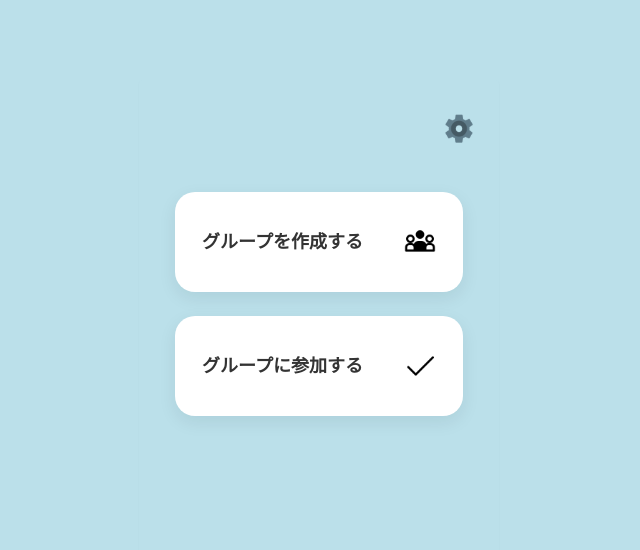
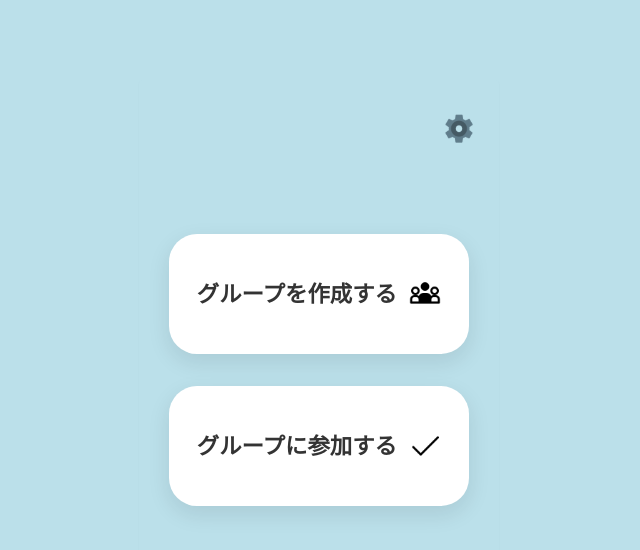
Before and after one commit to halt0413/giiku, a Next.js app in the folder apps/frontend/: page /group/groupactions in a window 1280 px wide. Shown: the top 550 px of the page, without its empty margins (321-961 px from the left). Built offline with nearby package versions, Linux system fonts and the light colour scheme.

Commit message:
スタイルの調整: GroupButtonとActionButtonのCSSを更新し、サイズや余白を改善

```diff
--- a/apps/frontend/src/app/group/_components/GroupButton/index.module.css
+++ b/apps/frontend/src/app/group/_components/GroupButton/index.module.css
@@ -2,8 +2,8 @@
   display: flex;
   flex-direction: column;
   align-items: center;
-  gap: 24px;
-  padding-top: 48px;
+  gap: 32px;
+  padding-top: 90px;
 }
 
 .inner {
@@ -14,7 +14,7 @@
 }
 
 .text {
-  font-size: 18px;
+  font-size: 1.4rem;
   font-weight: 600;
   color: #333;
 }
--- a/apps/frontend/src/components/ActionButton/index.module.css
+++ b/apps/frontend/src/components/ActionButton/index.module.css
@@ -1,11 +1,11 @@
 .button {
-  width: 92%;
-  max-width: 420px;
-  height: 100px;
+  width: 96%;
+  max-width: 520px;
+  height: 120px;
   background: #ffffff;
-  border-radius: 20px;
+  border-radius: 28px;
   border: none;
-  box-shadow: 0 6px 18px rgba(16, 24, 32, 0.08);
+  box-shadow: 0 8px 22px rgba(16, 24, 32, 0.1);
   display: flex;
   align-items: center;
   justify-content: center;
@@ -18,8 +18,8 @@
 }
 
 .button:active {
-  transform: scale(0.98);
-  box-shadow: 0 3px 10px rgba(16, 24, 32, 0.1);
+  transform: scale(0.97);
+  box-shadow: 0 4px 12px rgba(16, 24, 32, 0.12);
 }
 
 .primary {
@@ -32,7 +32,7 @@
 
 @media (max-width: 420px) {
   .button {
-    height: 90px;
-    border-radius: 16px;
+    height: 110px;
+    border-radius: 22px;
   }
 }
```
